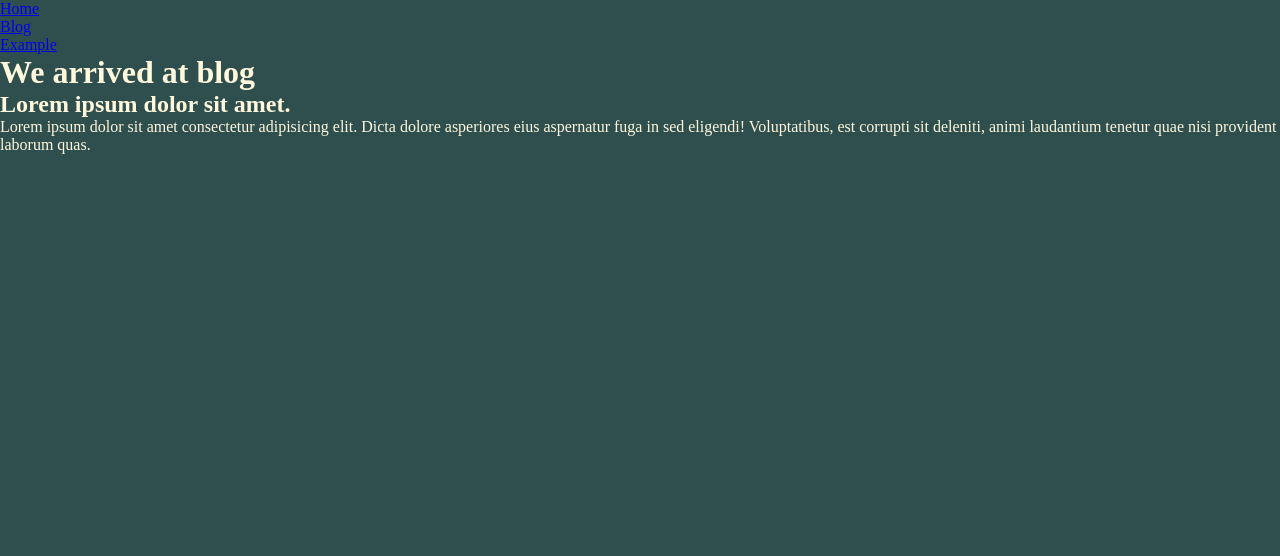
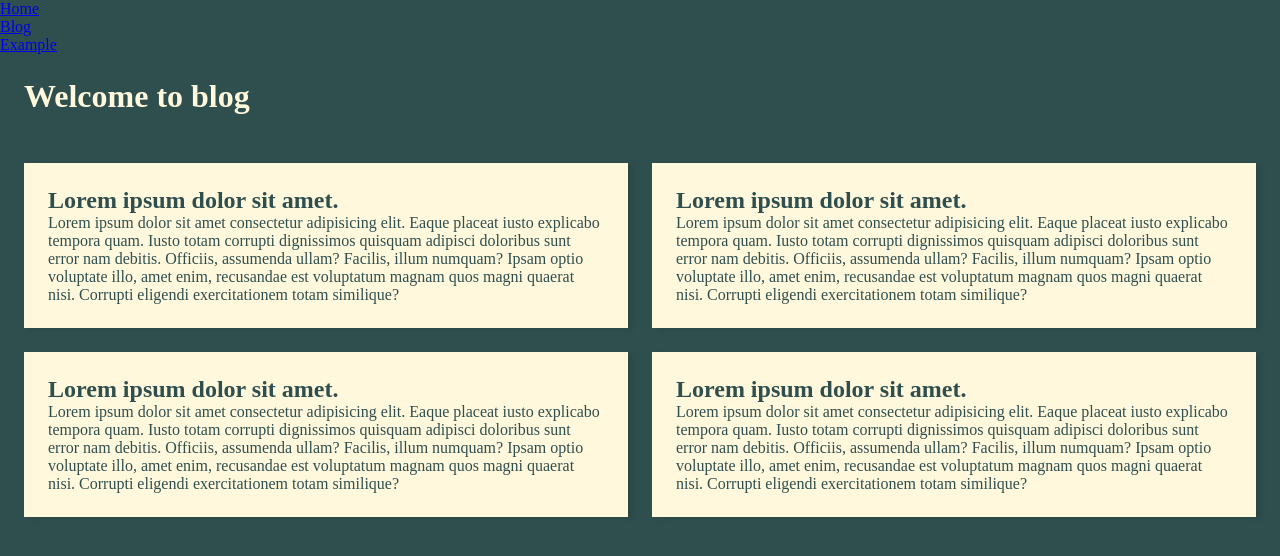
Before and after one commit to gaaiuss/monster-django, a Django app: page /blog/ in a window 1280 px wide. Shown: the top 556 px of the page. Run offline with Django 5.2, Linux system fonts and the light colour scheme.

Commit message:
fix: styles

```diff
--- a/src/base/global/base.html
+++ b/src/base/global/base.html
@@ -5,7 +5,6 @@
     {% include 'global/partials/_menu.html' %}
 
     <h1>{% block text %}{% endblock text %}</h1>
-
-    {% include 'global/partials/_posts.html' %}
+    <main class="content">{% block posts %} {% endblock posts %}</main>
   </body>
 </html>
--- a/src/base/global/partials/_posts.html
+++ b/src/base/global/partials/_posts.html
@@ -2,10 +2,12 @@
   <header>
     <h2 class="post__title">Lorem ipsum dolor sit amet.</h2>
     <div class="post__body">
-      Lorem ipsum dolor sit amet consectetur adipisicing elit. Dicta dolore
-      asperiores eius aspernatur fuga in sed eligendi! Voluptatibus, est
-      corrupti sit deleniti, animi laudantium tenetur quae nisi provident
-      laborum quas.
+      Lorem ipsum dolor sit amet consectetur adipisicing elit. Eaque placeat
+      iusto explicabo tempora quam. Iusto totam corrupti dignissimos quisquam
+      adipisci doloribus sunt error nam debitis. Officiis, assumenda ullam?
+      Facilis, illum numquam? Ipsam optio voluptate illo, amet enim, recusandae
+      est voluptatum magnam quos magni quaerat nisi. Corrupti eligendi
+      exercitationem totam similique?
     </div>
   </header>
 </article>
--- a/src/base/static/global/css/style.css
+++ b/src/base/static/global/css/style.css
@@ -9,3 +9,26 @@ body {
   color: cornsilk;
   background-color: darkslategrey;
 }
+
+h1 {
+  padding: 1.5rem;
+}
+
+.content {
+  display: grid;
+  gap: 1.5rem;
+  padding: 1.5rem;
+}
+
+.post {
+  color: darkslategrey;
+  background-color: cornsilk;
+  padding: 1.5rem;
+  box-shadow: 5px 2px 5px rgba(0, 0, 0, 10%);
+}
+
+@media (min-width: 800px) {
+  .content {
+    grid-template-columns: repeat(auto-fill, minmax(32rem, 1fr));
+  }
+}
--- a/src/blog/templates/blog/index.html
+++ b/src/blog/templates/blog/index.html
@@ -4,3 +4,10 @@
 {% block text %}
   {{ text }}
 {% endblock text %}
+
+{% block posts %}
+  {% include 'global/partials/_posts.html' %}
+  {% include 'global/partials/_posts.html' %}
+  {% include 'global/partials/_posts.html' %}
+  {% include 'global/partials/_posts.html' %}
+{% endblock posts %}
--- a/src/blog/views.py
+++ b/src/blog/views.py
@@ -4,7 +4,7 @@ from django.shortcuts import render
 
 def blog(request: HttpRequest) -> HttpResponse:
     print("Blog")
-    context = {"text": "We arrived at blog", "title": "Blog - "}
+    context = {"text": "Welcome to blog", "title": "Blog - "}
 
     return render(
         request=request,
@@ -15,7 +15,7 @@ def blog(request: HttpRequest) -> HttpResponse:
 
 def example(request: HttpRequest) -> HttpResponse:
     print("Example")
-    context = {"text": "We arrived at blog example", "title": "Example - "}
+    context = {"text": "Welcome to blog example", "title": "Example - "}
 
     return render(
         request=request,
--- a/src/home/views.py
+++ b/src/home/views.py
@@ -6,7 +6,7 @@ from django.shortcuts import render
 def home(request: HttpRequest) -> HttpResponse:
     print("Home")
 
-    context = {"text": "We arrived at home"}
+    context = {"text": "Welcome to home"}
 
     return render(
         request=request,
```
